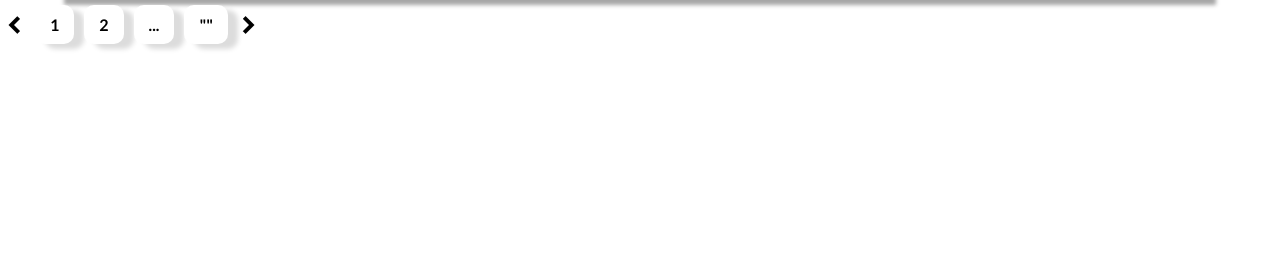
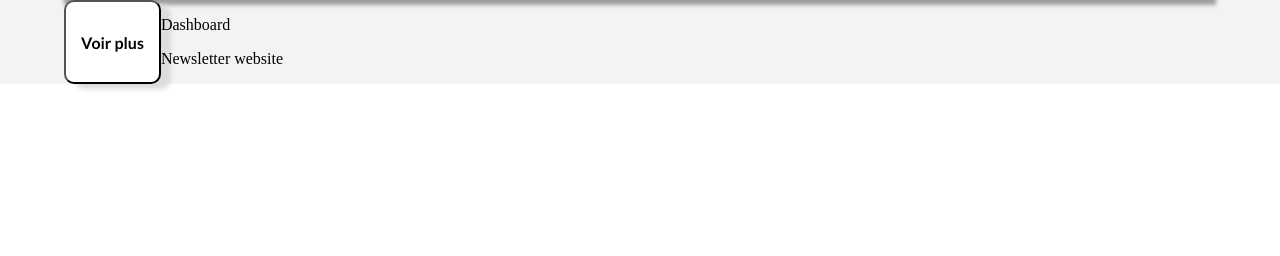
Before and after one commit to Babsybis/watch_museum_website, a PHP site: page /admin/index.php in a window 1280 px wide. Shown: the part 239-495 px from the top of the page. Run offline with PHP 8.4, Linux system fonts and the light colour scheme; the visitor is signed in with stand-in values (Sample User, id 1); data that the repository does not hold is empty.

Commit message:
ajout bouton voir plus

```diff
--- a/admin/index.php
+++ b/admin/index.php
@@ -24,7 +24,7 @@ if (!isset($_SESSION["login"])){
                     <button type="btn" class="non">Non</button>
                 </div>
             </div>
-        </div>
+</div>
     <div class="container">
           <!-- **********HEADER************ -->
         <div class="header">
@@ -48,7 +48,7 @@ if (!isset($_SESSION["login"])){
     </tbody>
 
         </table>
-        </div>
+
         <template id="productrow">
         <tr>
             <td></td>
@@ -60,12 +60,12 @@ if (!isset($_SESSION["login"])){
 
     <!-- **********FOOTER********** -->
     <div class="footer">
-        <div class="next"><img src="/watch_museum_website/images/left.webp"alt="Bouton precedent"></div>
-            <a class="survol" href="www.fitness-morteau.fr">1</a>
-            <a class="survol" href="www.fitness-morteau.fr">2</a>
-            <a class="survol" href="www.fitness-morteau.fr">...</a>
-            <a class="survol" href="www.fitness-morteau.fr">""</a>
-        <div class="next"><img src="/watch_museum_website/images/right.webp"alt="Bouton suivant"></div>
+        <button class="btn btn_footer">Voir plus</button>
+        <div class="title">
+            <p>Dashboard</p>
+            <p>Newsletter website</p>
+        </div>
+        </div>
     </div>
 </body>
 </html>
```
